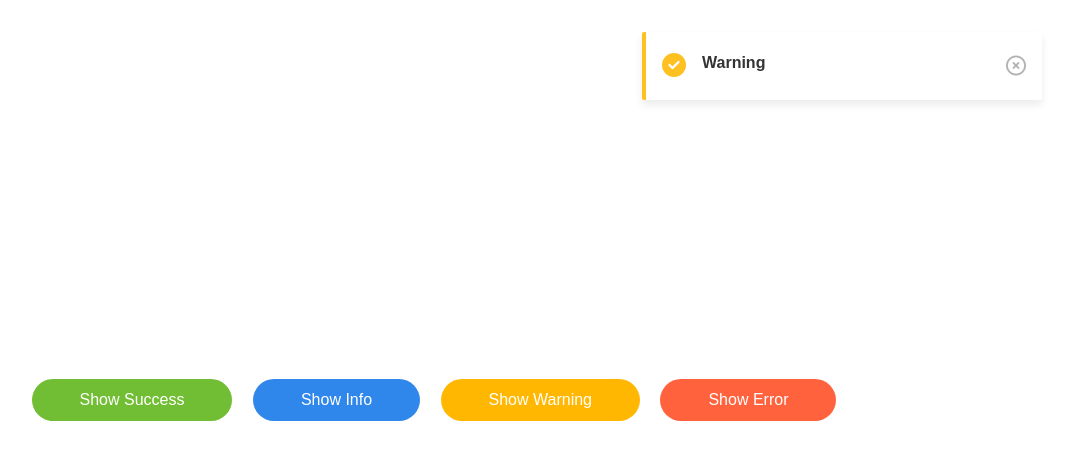
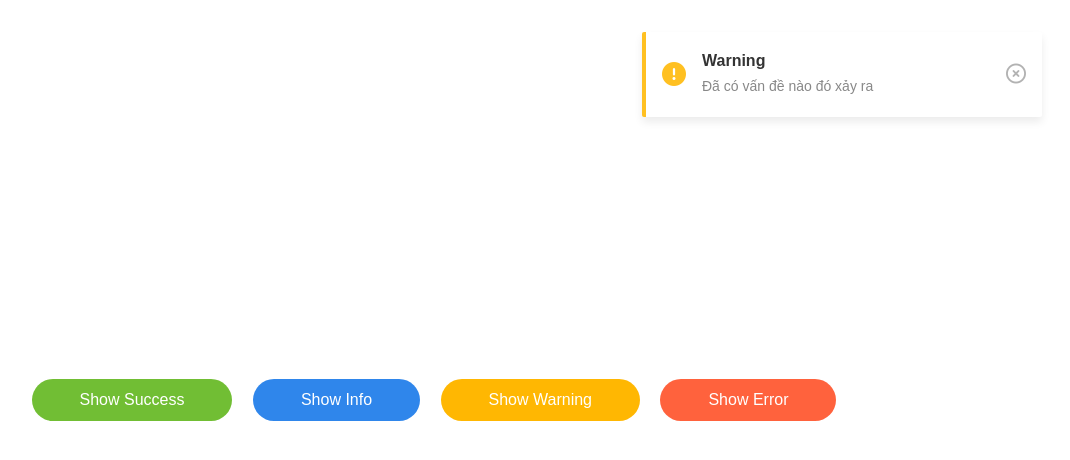
Before and after one commit to thong24506/bem-test, a plain HTML site: page index.html in a window 1280 px wide. Both pictures are taken after a click on the element "Show Warning". Shown: the whole page, without its empty margins (206-1276 px from the left). Drawn offline with Linux system fonts and the light colour scheme.

Commit message:
Update index.html

```diff
--- a/index.html
+++ b/index.html
@@ -46,9 +46,9 @@
                 }
 
                 const icons = {
-                    succes: 'fas fa-check-circle',
+                    success: 'fas fa-check-circle',
                     info: 'fas fa-info-circle',
-                    warning: 'fas fa-check-circle',
+                    warning: 'fas fa-exclamation-circle',
                     error: 'fas fa-exclamation-circle'
                 };
                 const icon = icons[type];
@@ -84,7 +84,7 @@
         function showInfoToast() {
             toast({
                 title: 'Info',
-                massage: '',
+                massage: 'Thông tin dang loading',
                 type: 'info',
                 duration: 5000
             })
@@ -93,7 +93,7 @@
         function showWarningToast() {
             toast({
                 title: 'Warning',
-                massage: '',
+                massage: 'Đã có vấn đề nào đó xảy ra',
                 type: 'warning',
                 duration: 5000
             })
@@ -102,7 +102,7 @@
         function showErrorToast() {
             toast({
                 title: 'Error',
-                massage: 'MCó lỗi xảy ra vui lòng liên hệ quản trị viên',
+                massage: 'Có lỗi xảy ra vui lòng liên hệ quản trị viên',
                 type: 'error',
                 duration: 5000
             })
```
